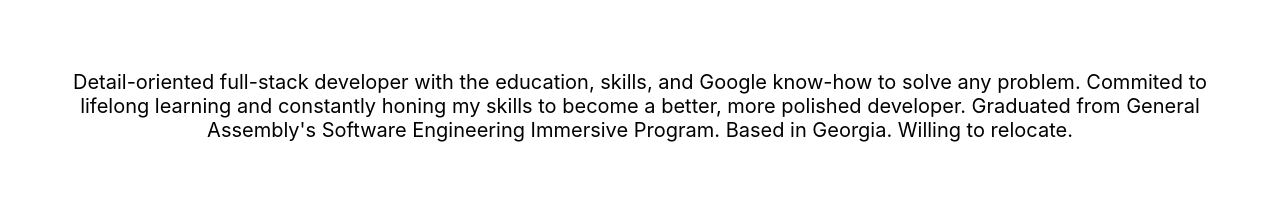
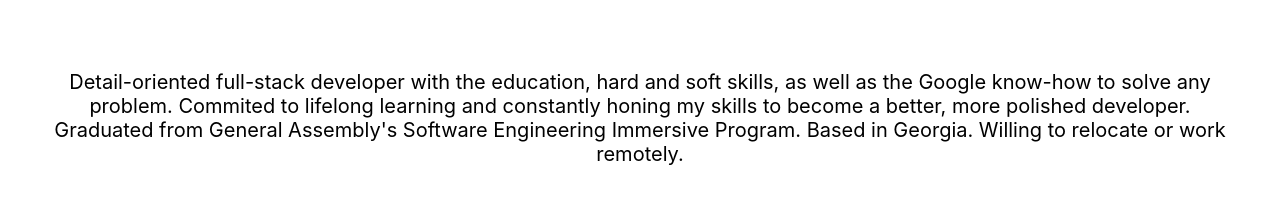
Before and after one commit to maddevred/amarijamesportfolio, a React (Create React App) app: page / in a window 1280 px wide. Shown: the part 515-731 px from the top of the page. Built offline with nearby package versions, Linux system fonts and the light colour scheme.

Commit message:
fixedissues

```diff
--- a/src/AboutMe.js
+++ b/src/AboutMe.js
@@ -14,10 +14,10 @@
 <br></br>
 <br></br>
 
-<p>Detail-oriented full-stack developer with the education, skills, and Google know-how to solve any problem.
+<p>Detail-oriented full-stack developer with the education, hard and soft skills, as well as the Google know-how to solve any problem.
 Commited to lifelong learning and constantly honing my skills to become a better, more polished developer.
 Graduated from General Assembly's Software Engineering Immersive Program.
-Based in Georgia. Willing to relocate.</p>
+Based in Georgia. Willing to relocate or work remotely.</p>
 
 <br></br>
 <br></br>
--- a/src/Projects.js
+++ b/src/Projects.js
@@ -7,7 +7,7 @@
     <h1>HZ HQ</h1>
     <img class="hzhq" src="https://healthcare-india.org/wp-content/uploads/2019/06/19cover-1-696x465.jpg"></img>
     <br></br>
-    <button onclick="window.open('https://hzfreq.herokuapp.com/', '_blank');">view WEBSITE here</button>
+    <a href="https://hzfreq.herokuapp.com" target='_blank'><button id="hzbutt">view WEBSITE here</button></a>
     <p>Website application to find all hertz frequencies and their properties as well as links to listen to them on YouTube.
         Built using Express, Node.js, JS, and HTML.
         One of the challenges I faced with this particular website was figuring out some style issues in CSS,
@@ -19,7 +19,7 @@
     <h2>OUID</h2>
     <img class="ouid" src="https://media.self.com/photos/5e96135a2c928600095ebd3c/master/pass/weed_marijuana.jpeg"></img>
     <br></br>
-    <button onclick="window.open('https://github.com/marjames98/projectfourOUID', '_blank');">view REPO here</button>
+    <a href="https://github.com/marjames98/projectfourOUID" target='_blank'><button id="ouidbutt">view REPO here</button></a>
     <p>Website application on Tetrahydrocannabinol strains and information.
         Built using Express, Node.js, mongoDB, JS, and HTML.
         One of the most difficult challenges I faced was implementing my API.
@@ -29,9 +29,9 @@
     <br></br>
 
     <h3>Irezumi</h3>
-    <img class="irezumi" src="https://lh3.googleusercontent.com/proxy/dxmfRZfOXSwosYJQJwRQ7IZtVDJR3UH13oqBzK3Y-7EO84ZQFTTsQ8IKH2ZLt39AzCsK99Q_PGN09vSkIc5RpoF8I2HZIn9BigdHLajf4LdIUFMmXLvT6u8A96TyZcKEdGouXAhRygliAQAB6e94R2dtZsSZmdE"></img>
+    <img id="irezumi" src="https://lh3.googleusercontent.com/proxy/dxmfRZfOXSwosYJQJwRQ7IZtVDJR3UH13oqBzK3Y-7EO84ZQFTTsQ8IKH2ZLt39AzCsK99Q_PGN09vSkIc5RpoF8I2HZIn9BigdHLajf4LdIUFMmXLvT6u8A96TyZcKEdGouXAhRygliAQAB6e94R2dtZsSZmdE"></img>
     <br></br>
-    <button onclick="window.open('http://irezumi-tattoo.herokuapp.com/', '_blank');">view PROJECT here</button>
+    <a href="http://irezumi-tattoo.herokuapp.com/" target='_blank'><button id="irebutt">view PROJECT here</button></a>
     <p>Team Project. Full-stack application to find tattoo inspiration as well as local tattoo shops, both of which can be saved and added to a user profile for future use.
         Additionally, users can see tattoos they are interested in on a hypothetical body part of their choosing.
         Built using mongoDB, React, Axios, Cloudinary and Bootstrap Styling, as well as API routing.
```
